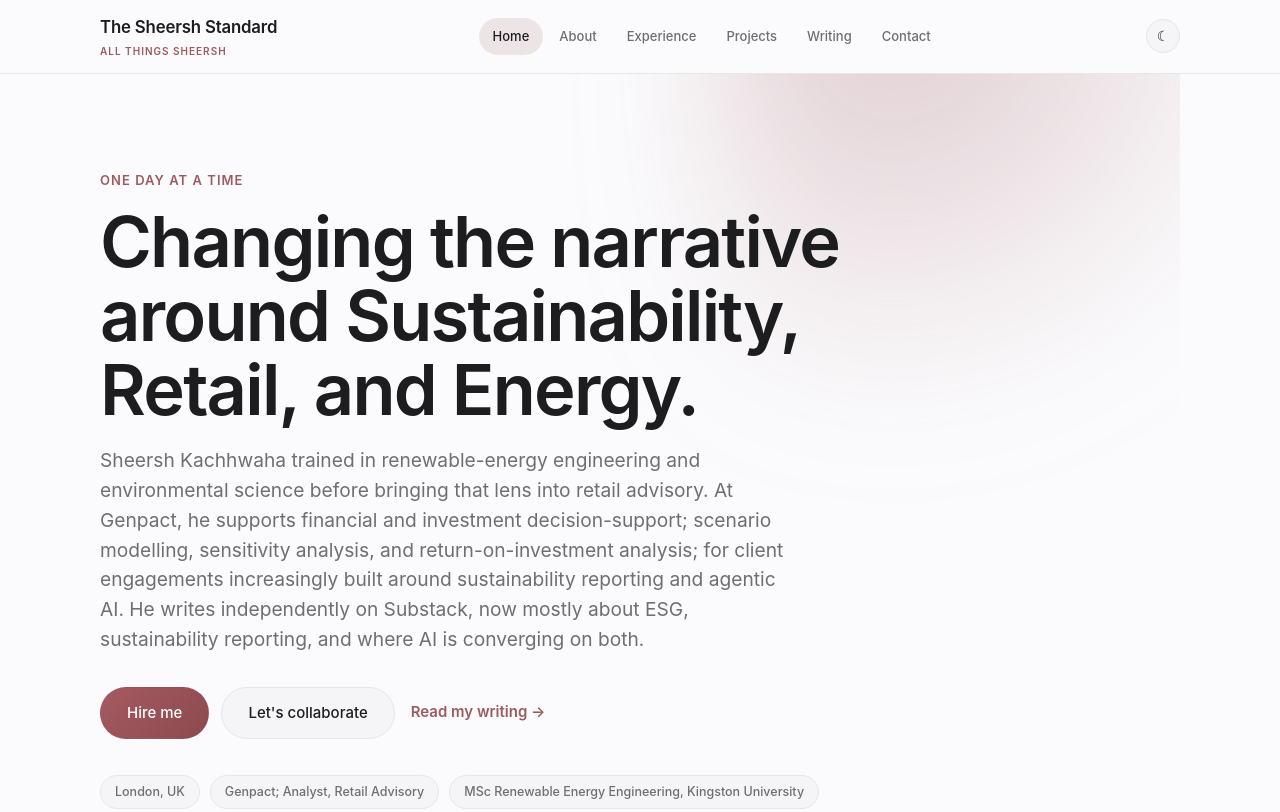
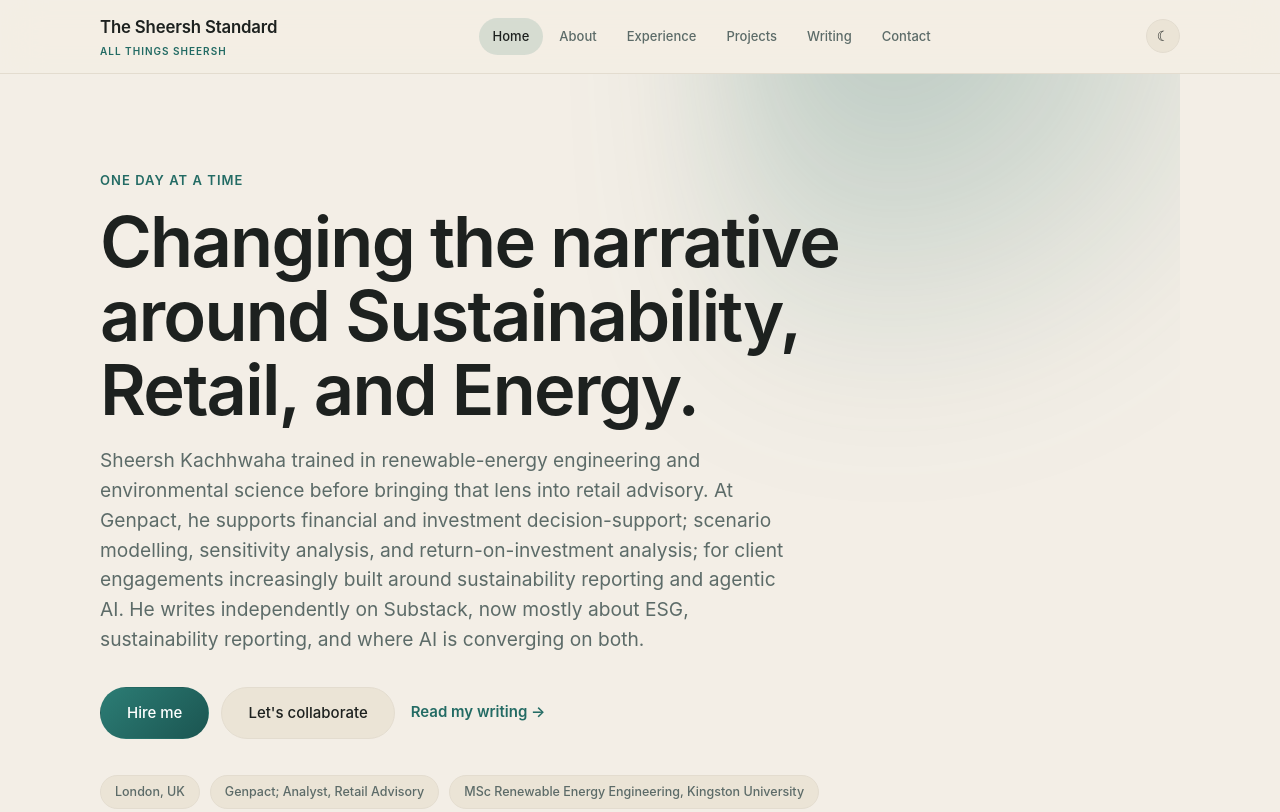
Before and after one commit to sheersh-star/Sheersh-s-Summary, a plain HTML site: page index.html in a window 1280 px wide. Shown: the top 812 px of the page. Drawn offline with Linux system fonts and the light colour scheme.

Commit message:
Rebrand visual theme: Transformative Teal + warm copper
Replaced the rose-gold accent with 2026's WGSN/Coloro Color of the
Year (Transformative Teal) plus a brushed-copper secondary accent and
warm sand/stone neutrals, for the sustainability-leaning rebrand.
Researched against current (Nov 2026) eco-branding trends rather than
defaulting to a cliche bright green. All text-contrast pairs verified
WCAG AA in both light and dark mode. Entire site is token-based (13
CSS custom properties, no hardcoded colors anywhere), so this single
file carries the whole visual change.

Co-Authored-By: Claude Sonnet 5 <noreply@anthropic.com>

```diff
--- a/styles.css
+++ b/styles.css
@@ -1,19 +1,19 @@
 /* The Sheersh Standard; shared stylesheet */
 
 :root {
-  --paper: #fbfbfd;
-  --surface: #ffffff;
-  --surface-2: #f5f5f7;
-  --ink: #1d1d1f;
-  --muted: #6e6e73;
-  --muted-2: #86868b;
-  --accent: #9C5B5E;
-  --accent-solid: #8C4A4E;
-  --accent-gradient: linear-gradient(135deg, #A55A62 0%, #8C4A4E 100%);
-  --accent-2: #a86b12;
-  --line: #e5e5ea;
-  --shadow-1: 0 2px 10px rgba(0,0,0,0.04);
-  --shadow-2: 0 16px 40px rgba(0,0,0,0.10);
+  --paper: #F3EEE6;
+  --surface: #FBF8F2;
+  --surface-2: #EBE4D6;
+  --ink: #1D211F;
+  --muted: #5C6B68;
+  --muted-2: #7D8A87;
+  --accent: #236B64;
+  --accent-solid: #1B5551;
+  --accent-gradient: linear-gradient(135deg, #2C7D75 0%, #1B5551 100%);
+  --accent-2: #B87333;
+  --line: #E3DCCF;
+  --shadow-1: 0 2px 10px rgba(29,33,31,0.06);
+  --shadow-2: 0 16px 40px rgba(29,33,31,0.12);
   --ease: cubic-bezier(0.28, 0.11, 0.32, 1);
   --font-display: -apple-system, BlinkMacSystemFont, 'SF Pro Display', 'Segoe UI', Roboto, Helvetica, Arial, sans-serif;
   --font-body: -apple-system, BlinkMacSystemFont, 'SF Pro Text', 'Segoe UI', Roboto, Helvetica, Arial, sans-serif;
@@ -22,30 +22,30 @@
 
 @media (prefers-color-scheme: dark) {
   :root:not([data-theme="light"]) {
-    --paper: #000000;
-    --surface: #1c1c1e;
-    --surface-2: #121214;
-    --ink: #f5f5f7;
-    --muted: #98989d;
-    --muted-2: #86868b;
-    --accent: #E3B0A6;
-    --accent-2: #d2a24c;
-    --line: rgba(255,255,255,0.14);
+    --paper: #0A0F0E;
+    --surface: #161D1B;
+    --surface-2: #1E2724;
+    --ink: #F3EEE6;
+    --muted: #9BA8A5;
+    --muted-2: #7D8A87;
+    --accent: #5BBBAE;
+    --accent-2: #D99A5B;
+    --line: rgba(243,238,230,0.14);
     --shadow-1: 0 2px 10px rgba(0,0,0,0.35);
     --shadow-2: 0 16px 40px rgba(0,0,0,0.5);
   }
 }
 
 :root[data-theme="dark"] {
-  --paper: #000000;
-  --surface: #1c1c1e;
-  --surface-2: #121214;
-  --ink: #f5f5f7;
-  --muted: #98989d;
-  --muted-2: #86868b;
-  --accent: #E3B0A6;
-  --accent-2: #d2a24c;
-  --line: rgba(255,255,255,0.14);
+  --paper: #0A0F0E;
+  --surface: #161D1B;
+  --surface-2: #1E2724;
+  --ink: #F3EEE6;
+  --muted: #9BA8A5;
+  --muted-2: #7D8A87;
+  --accent: #5BBBAE;
+  --accent-2: #D99A5B;
+  --line: rgba(243,238,230,0.14);
   --shadow-1: 0 2px 10px rgba(0,0,0,0.35);
   --shadow-2: 0 16px 40px rgba(0,0,0,0.5);
 }
```
